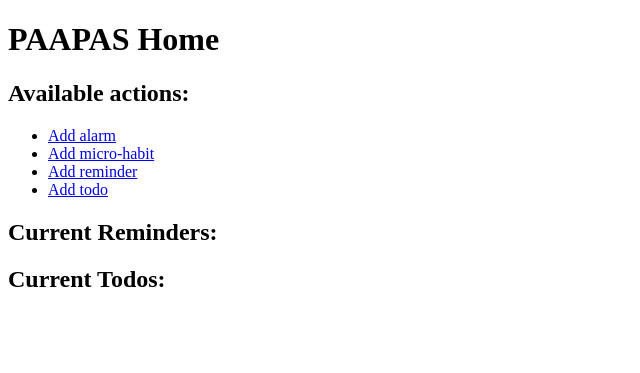
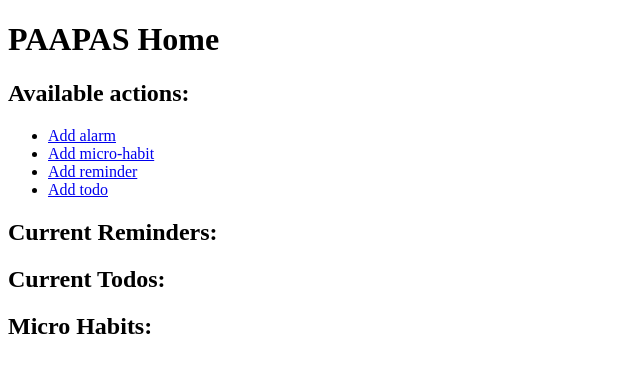
Before and after one commit to adamurish/computer, a Flask app: page /ui/ in a window 1280 px wide. Shown: the top 373 px of the page, without its empty margins (0-640 px from the left). Run offline with Flask 2, Linux system fonts and the light colour scheme; data that the repository does not hold is empty.

Commit message:
add micro habits to homepage

```diff
--- a/paapas/pa/ui.py
+++ b/paapas/pa/ui.py
@@ -16,7 +16,8 @@ def home():
     return render_template('pa/ui_home.html',
                            options=options,
                            reminders=get_from_db('reminder'),
-                           todos=get_from_db('todo'))
+                           todos=get_from_db('todo'),
+                           micro=get_from_db('micro-habit'))
 
 
 @bp_ui.route('/add/<add_type>', methods=('GET', 'POST'))
--- a/paapas/templates/pa/ui_home.html
+++ b/paapas/templates/pa/ui_home.html
@@ -21,4 +21,11 @@
     <li> {% for field in options['todo'] %} {{ todo['labels'][field] }} : {{ todo[field] }} <br> {% endfor %}</li>
 {% endfor %}
 </ul>
+
+<h2> Micro Habits: </h2>
+<ul>
+{% for habit in micro %}
+    <li> {% for field in options['micro-habit'] %} {{ habit[field] }} <br> {% endfor %}</li>
+{% endfor %}
+</ul>
 {% endblock %}
```
